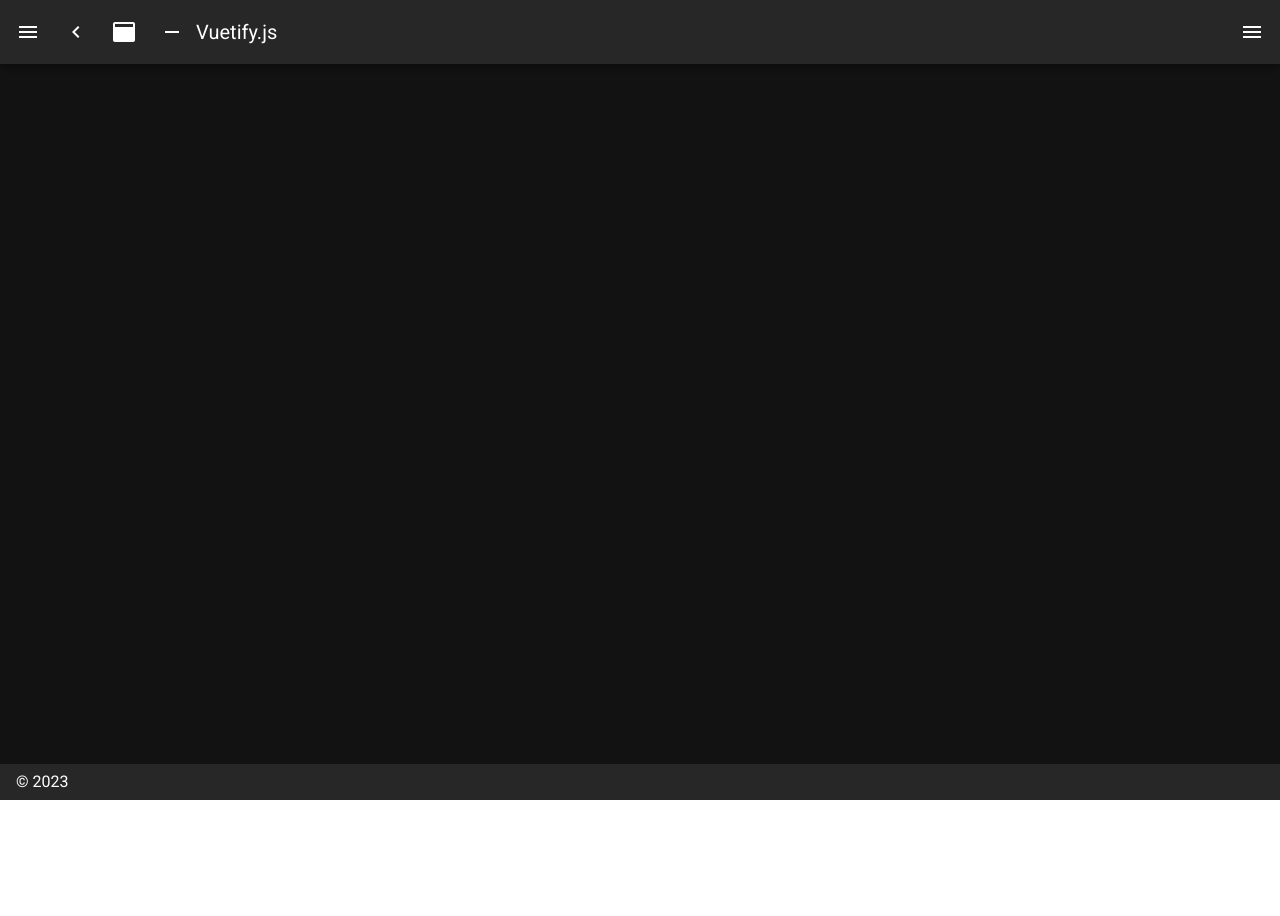
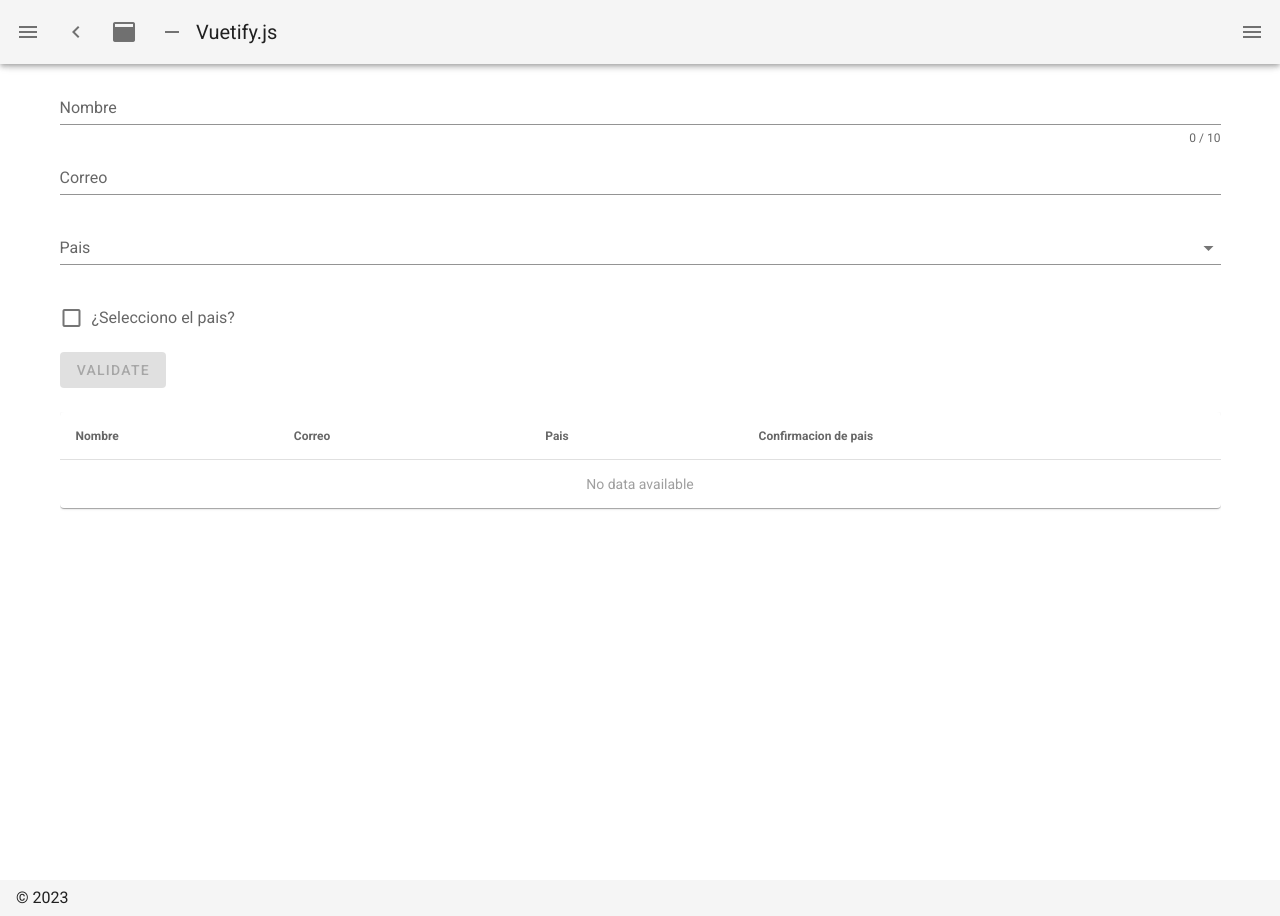
Before and after one commit to IyotoI/creative-project, a Nuxt app: page /crud in a window 1280 px wide. Before the commit this address had no page. Before the commit the page ends 800 px from the top, so only its background shows below. Built offline with nearby package versions, Linux system fonts and the light colour scheme.

Commit message:
page crud

```diff
--- a/nuxt.config.js
+++ b/nuxt.config.js
@@ -58,7 +58,7 @@ export default {
   vuetify: {
     customVariables: ['~/assets/variables.scss'],
     theme: {
-      dark: true,
+      dark: false,
       themes: {
         dark: {
           primary: colors.blue.darken2,
--- /dev/null
+++ b/pages/crud.vue
@@ -0,0 +1,131 @@
+<template>
+    <v-row>
+      <!-- Formulario -->
+      <v-col cols="12">
+        <template>
+          <v-form
+            ref="form"
+            v-model="isFormValid"
+            @submit.prevent="sendForm(payload)"
+          >
+            <v-text-field
+              v-model="payload.name"
+              :counter="10"
+              :rules="rules.name"
+              label="Nombre"
+              required
+            ></v-text-field>
+
+            <v-text-field
+              v-model="payload.email"
+              :rules="rules.email"
+              label="Correo"
+              required
+            ></v-text-field>
+
+            <v-select
+              v-model="payload.country"
+              :items="items.countrys"
+              :rules="rules.country"
+              label="Pais"
+              required
+            ></v-select>
+
+            <v-checkbox
+              v-model="payload.isTraveler"
+              :rules="rules.isTraveler"
+              label="¿Selecciono el pais?"
+              required
+            ></v-checkbox>
+
+            <v-btn
+              :disabled="!isFormValid"
+              color="success"
+              class="mr-4"
+              type="submit"
+            >
+              Validate
+            </v-btn>
+          </v-form>
+        </template>
+      </v-col>
+      <!-- Tabla -->
+      <v-col cols="12">
+        <div class="container-table">
+          <v-data-table
+            :headers="table.headers"
+            :items="table.items"
+            :items-per-page="-1"
+            hide-default-footer
+            class="elevation-1"
+          ></v-data-table>
+        </div>
+      </v-col>
+    </v-row>
+  </template>
+
+  <script>
+  export default {
+    data() {
+      return {
+        isFormValid: true,
+        payload: {
+          name: "",
+          email: "",
+          isTraveler: false,
+          country: null,
+        },
+        items: {
+          countrys: ["Colombia", "Argentina", "Peru", "Mexico", "España"],
+        },
+        rules: {
+          name: [
+            (v) => !!v || "El nombre es requerido",
+            (v) =>
+              (v && v.length <= 10) ||
+              "El nombre debe tener menos de 10 caracteres",
+          ],
+          email: [
+            (v) => !!v || "El correo es requerido",
+            (v) => /.+@.+\..+/.test(v) || "El correo es invalido",
+          ],
+          isTraveler: [(v) => !!v || "Es necesario llenar la casilla"],
+          country: [(v) => !!v || "El pais es requerido"],
+        },
+        table: {
+          headers: [
+            {
+              text: "Nombre",
+              align: "start",
+              sortable: false,
+              value: "name",
+            },
+            { text: "Correo", value: "email" },
+            { text: "Pais", value: "country" },
+            { text: "Confirmacion de pais", value: "isTraveler" },
+          ],
+          items: [],
+        },
+      };
+    },
+    methods: {
+      sendForm(payload) {
+        this.table.items.push(payload);
+      },
+      reset() {
+        this.$refs.form.reset();
+      },
+      resetValidation() {
+        this.$refs.form.resetValidation();
+      },
+    },
+  };
+  </script>
+
+  <style>
+  .container-table {
+    height: 10px;
+    height: 456px;
+    overflow: auto;
+  }
+  </style>
```
